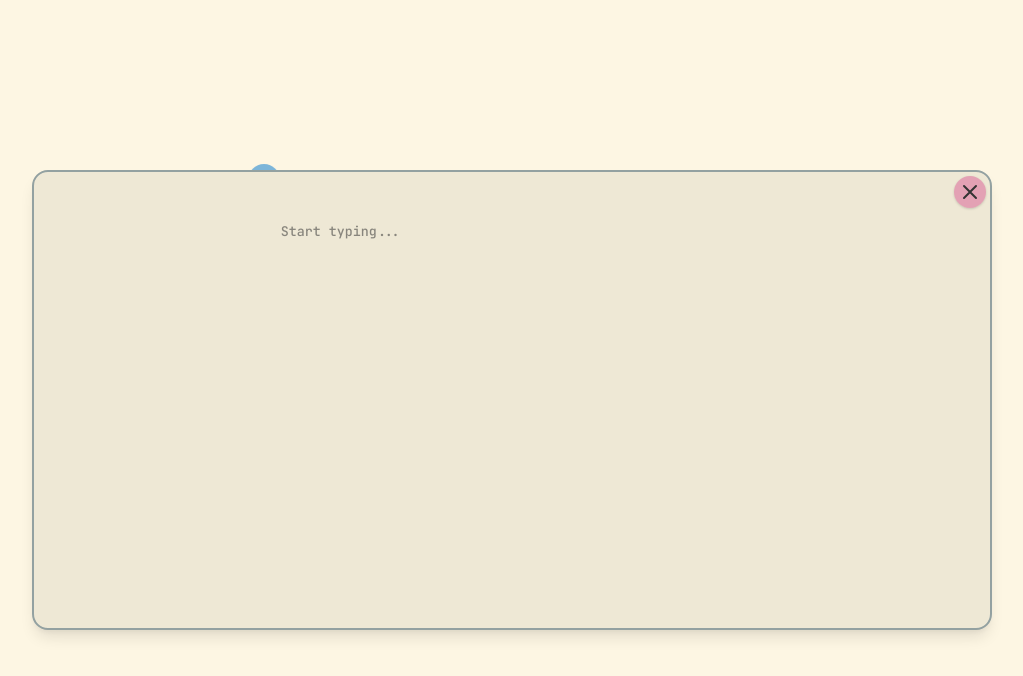
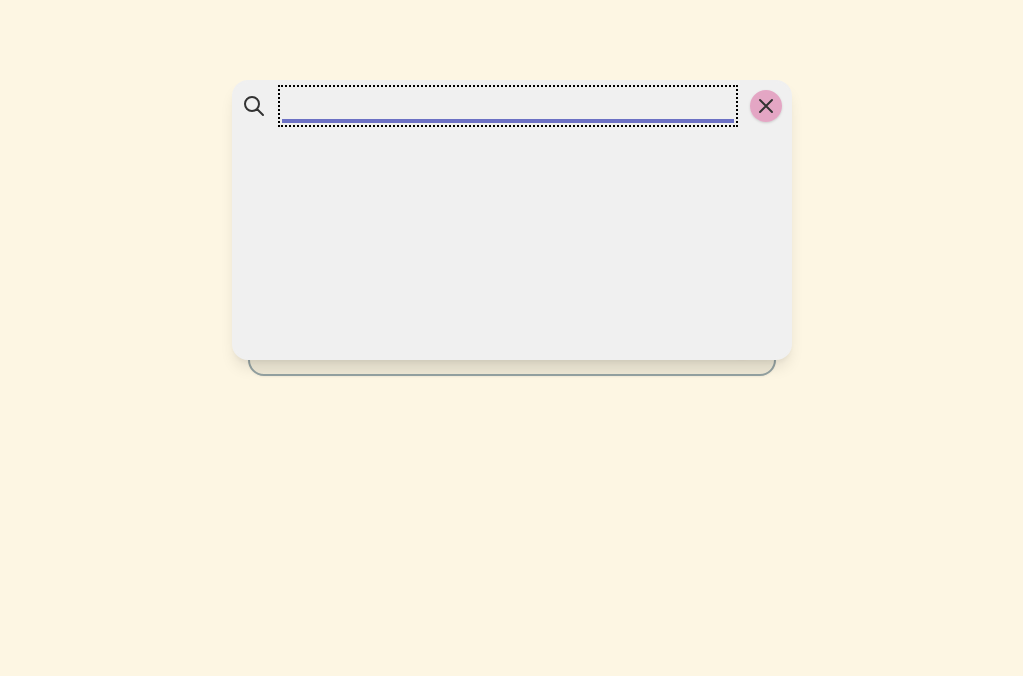
Before and after one commit to robertgorbul/detectify-coding-challenge, a Next.js app: page / in a window 1280 px wide. Both pictures are taken after a click on the button 392 px from the left and 180 px from the top of the page. Shown: the top 676 px of the page, without its empty margins (128-1151 px from the left). Built offline with nearby package versions, Linux system fonts and the light colour scheme.

Commit message:
Create SearchBar component

```diff
--- a/pages/index.tsx
+++ b/pages/index.tsx
@@ -13,9 +13,9 @@ const IndexPage: React.FC = () => (
       <link rel="shortcut icon" href="/favicon.png" />
       <title>Notes App</title>
     </Head>
-    <div className="flex justify-center items-start w-full min-h-screen">
+    <main className="flex justify-center items-start w-full min-h-screen">
       <NotesEditor />
-    </div>
+    </main>
   </>
 );
 
--- a/src/components/ActionButton/index.tsx
+++ b/src/components/ActionButton/index.tsx
@@ -14,7 +14,10 @@ export const ActionButton: React.FC<ActionButtonProps> = ({
   ...props
 }) => {
   const classes = classNames(
-    'rounded-full text-current bg-opacity-40 hover:bg-opacity-60 border-0 p-1 m-1 shadow hover:shadow-md transition-colors',
+    'rounded-full text-current border-0 transition-colors',
+    'bg-opacity-40 hover:bg-opacity-60',
+    'p-1 m-2',
+    'shadow hover:shadow-md',
     'focus:outline-none focus:ring',
     { 'bg-magenta': !color },
     color,
--- a/src/components/List/index.tsx
+++ b/src/components/List/index.tsx
@@ -14,7 +14,10 @@ export const List: React.FC<ListProps> = ({
     className
   );
   return (
-    <motion.ul className={classes} {...props}>
+    <motion.ul
+      className={classes}
+      {...props}
+    >
       {children}
     </motion.ul>
   );
--- a/src/components/ListItem/index.tsx
+++ b/src/components/ListItem/index.tsx
@@ -28,12 +28,17 @@ export const ListItem: React.FC<ListItemProps> = ({
   );
 
   return (
-    <motion.li className={classes} onClick={onClick} {...props}>
+    <motion.li
+      className={classes}
+      onClick={onClick}
+      {...props}
+    >
       <motion.div className="flex justify-between items-center">
         {children}
         {handleDelete && (
           <ActionButton
-            className="ml-auto"
+            className="ml-auto mr-0 bg-opacity-60 hover:bg-opacity-80"
+            color="bg-red"
             icon={IconPath.TRASH}
             onClick={handleDelete}
             aria-label="Delete note"
--- a/src/components/Note/Note.types.ts
+++ b/src/components/Note/Note.types.ts
@@ -1,5 +1,5 @@
 import { HTMLMotionProps } from 'framer-motion';
-import { HTMLAttributes } from 'react';
+import { HTMLAttributes, SyntheticEvent } from 'react';
 
 export type NoteItem = {
   id: string;
@@ -10,6 +10,7 @@ export type NoteItem = {
 export type NoteProps = HTMLAttributes<HTMLDivElement> &
   HTMLMotionProps<'div'> & {
     item: NoteItem;
-    onClose: () => void;
+    handleClose: () => void;
     handleChange: (item: NoteItem) => void;
+    handleDelete: (e: SyntheticEvent<HTMLButtonElement>, id: string) => void;
   };
--- a/src/components/Note/index.tsx
+++ b/src/components/Note/index.tsx
@@ -12,8 +12,9 @@ export const Note: React.FC<NoteProps> = ({
   item,
   className,
   children,
-  onClose,
+  handleClose,
   handleChange,
+  handleDelete,
   ...props
 }) => {
   const overlayRef = useRef(null);
@@ -42,7 +43,7 @@ export const Note: React.FC<NoteProps> = ({
   useEffect(() => {
     function onClickOutside(event: MouseEvent) {
       if (overlayRef?.current === event.target) {
-        onClose();
+        handleClose();
       }
     }
 
@@ -51,7 +52,7 @@ export const Note: React.FC<NoteProps> = ({
     return () => {
       document.removeEventListener('click', onClickOutside);
     };
-  }, [overlayRef.current, onClose]);
+  }, [overlayRef.current, handleClose]);
 
   return (
     <div
@@ -63,14 +64,14 @@ export const Note: React.FC<NoteProps> = ({
           className="ml-auto"
           icon={IconPath.X}
           tabIndex={TabIndexes.HIGH}
-          onClick={onClose}
+          onClick={handleClose}
           aria-label="Close note editor"
         />
         <div className="flex justify-center p-2">
           <textarea
             className="w-full max-w-text min-h-note resize-none border-0 text-current bg-transparent outline-none"
             id={item.id}
-            name="1_name"
+            name="note"
             value={item.content}
             placeholder={placeholder}
             autoFocus
@@ -79,6 +80,16 @@ export const Note: React.FC<NoteProps> = ({
             aria-label="Note editor"
           />
         </div>
+        <div className="flex items-center">
+          <ActionButton
+            className="ml-auto bg-opacity-60 hover:bg-opacity-80"
+            color="bg-red"
+            icon={IconPath.TRASH}
+            tabIndex={TabIndexes.HIGH}
+            onClick={(e) => handleDelete(e, item.id)}
+            aria-label="Close note editor"
+          />
+        </div>
       </motion.div>
     </div>
   );
--- a/src/components/NotesEditor/index.tsx
+++ b/src/components/NotesEditor/index.tsx
@@ -1,4 +1,4 @@
-import { useState, useEffect, SyntheticEvent } from 'react';
+import { useState, useEffect, useCallback, SyntheticEvent } from 'react';
 import { AnimatePresence, AnimateSharedLayout } from 'framer-motion';
 import { v4 as uuidv4 } from 'uuid';
 
@@ -6,6 +6,7 @@ import { ActionButton } from '~components/ActionButton';
 import { List } from '~components/List';
 import { ListItem } from '~components/ListItem';
 import { Note } from '~components/Note';
+import { SearchBar } from '~components/SearchBar';
 
 import { notes } from '~/src/assets/data';
 import { IconPath } from '~/src/assets/icons';
@@ -17,8 +18,9 @@ export const NotesEditor: React.FC = () => {
   const [selectedItem, setSelectedItem] = useState<NoteItem>();
   const [items, setItems] = useState<NoteItem[]>(notes);
   const [isNewItemCreated, setIsNewItemCreated] = useState<boolean>(false);
+  const [isSearchOpen, setIsSearchOpen] = useState<boolean>(false);
 
-  const handleCreate = () => {
+  const handleCreate = useCallback(() => {
     const item = {
       id: uuidv4(),
       title: 'Start typing...',
@@ -26,19 +28,34 @@ export const NotesEditor: React.FC = () => {
     };
     setItems([item, ...items]);
     setIsNewItemCreated(true);
-  };
+  }, [items]);
 
-  const handleChange = (item: NoteItem) => {
+  const handleChange = useCallback(
+    (item: NoteItem) => {
       const filteredItems = items.filter(({ id }) => item.id !== id);
 
       setSelectedItem(item);
       return setItems([item, ...filteredItems]);
-  };
+    },
+    [items]
+  );
 
-  const handleDelete = (e: SyntheticEvent<HTMLButtonElement>, id: string) => {
+  const handleDelete = useCallback(
+    (e: SyntheticEvent<HTMLButtonElement>, id: string) => {
       e.stopPropagation();
+      setSelectedItem(undefined);
       setItems(items.filter((item) => item.id !== id));
-  };
+    },
+    [items]
+  );
+
+  const onSelectedFromSearch = useCallback(
+    (item: NoteItem) => {
+      setIsSearchOpen(false);
+      setSelectedItem(item);
+    },
+    [items]
+  );
 
   useEffect(() => {
     if (isNewItemCreated) {
@@ -48,23 +65,33 @@ export const NotesEditor: React.FC = () => {
   }, [isNewItemCreated]);
 
   return (
-    <div className="w-full max-w-text my-40">
+    <section className="w-full max-w-text my-40">
       <AnimateSharedLayout type="crossfade">
+        <div className="flex items-center">
           <ActionButton
             className="ml-4 bg-opacity-60 hover:bg-opacity-80 shadow-md hover:shadow-lg"
+            color="bg-base00 dark:bg-base0 text-light"
+            icon={IconPath.SEARCH}
+            tabIndex={TabIndexes.HIGH}
+            onClick={() => setIsSearchOpen(true)}
+            aria-label="Create new note"
+          />
+          <ActionButton
+            className="ml-auto mr-4 bg-opacity-60 hover:bg-opacity-80 shadow-md hover:shadow-lg"
             color="bg-blue"
             icon={IconPath.PLUS}
             tabIndex={TabIndexes.HIGH}
             onClick={handleCreate}
             aria-label="Create new note"
           />
+        </div>
         <List>
           {items.map((item: NoteItem) => (
             <ListItem
               key={item.id}
               onClick={() => setSelectedItem(item)}
               handleDelete={(e) => handleDelete(e, item.id)}
-              layoutId={item.id}
+              layoutId={`note_${item.id}`}
               tabIndex={TabIndexes.HIGH}
             >
               {item.title}
@@ -74,14 +101,22 @@ export const NotesEditor: React.FC = () => {
         <AnimatePresence>
           {selectedItem?.id && (
             <Note
-              layoutId={selectedItem.id}
-              onClose={() => setSelectedItem(undefined)}
+              layoutId={`note_${selectedItem.id}`}
               item={selectedItem}
+              handleClose={() => setSelectedItem(undefined)}
               handleChange={handleChange}
+              handleDelete={handleDelete}
+            />
+          )}
+          {isSearchOpen && (
+            <SearchBar
+              items={items}
+              handleClose={() => setIsSearchOpen(false)}
+              handleSelect={onSelectedFromSearch}
             />
           )}
         </AnimatePresence>
       </AnimateSharedLayout>
-    </div>
+    </section>
   );
 };
--- /dev/null
+++ b/src/components/SearchBar/index.tsx
@@ -0,0 +1,116 @@
+import { ChangeEvent, useEffect, useRef, useState, useCallback } from 'react';
+import { motion } from 'framer-motion';
+import classNames from 'classnames';
+
+import { ActionButton } from '~components/ActionButton';
+import { Icon } from '~components/Icon';
+import { List } from '~components/List';
+import { ListItem } from '~components/ListItem';
+import { IconPath } from '~/src/assets/icons';
+
+import { NoteItem } from '~components/Note/Note.types';
+import { SearchBarProps } from './SearchBar.types';
+import { TabIndexes } from '~types';
+
+export const SearchBar: React.FC<SearchBarProps> = ({
+  className,
+  items,
+  handleClose,
+  handleSelect,
+  ...props
+}) => {
+  const [filteredItems, setFilteredItems] = useState<NoteItem[]>([]);
+
+  const overlayRef = useRef(null);
+
+  const classes = classNames(
+    'w-full max-w-text min-h-search text-dark dark:text-light mt-20 overflow-hidden',
+    'border-2 border-solid border-light dark:border-base1 rounded-2xl',
+    'shadow-lg',
+    'bg-light dark:bg-base1',
+    className
+  );
+
+  const onChange = useCallback(
+    (e: ChangeEvent<HTMLInputElement>) => {
+      if (!e.target.value) return setFilteredItems([]);
+
+      return setFilteredItems(
+        items.filter(
+          (item) =>
+            item.content.toLowerCase().includes(e.target.value.toLowerCase()) ||
+            item.title.toLowerCase().includes(e.target.value.toLowerCase())
+        )
+      );
+    },
+    [items]
+  );
+
+  useEffect(() => {
+    function onClickOutside(event: MouseEvent) {
+      if (overlayRef?.current === event.target) {
+        handleClose();
+      }
+    }
+
+    document.addEventListener('click', onClickOutside);
+
+    return () => {
+      document.removeEventListener('click', onClickOutside);
+    };
+  }, [overlayRef.current, handleClose]);
+
+  return (
+    <div
+      ref={overlayRef}
+      className="fixed inset-0 flex justify-center items-start"
+    >
+      <motion.div
+        className={classes}
+        initial={{ opacity: 0 }}
+        animate={{ opacity: 1 }}
+        exit={{ opacity: 0 }}
+        {...props}
+      >
+        <div className="flex justify-between items-center">
+          <div className="flex-auto flex items-center">
+            <label className="p-1 m-1" htmlFor="searchBar">
+              <Icon className="my-auto" icon={IconPath.SEARCH} />
+            </label>
+            <input
+              id="searchBar"
+              className="flex-auto text-xl mx-2 border-0 border-b-4 border-violet bg-transparent focus:outline-black"
+              type="text"
+              name="search"
+              autoFocus
+              onChange={onChange}
+            />
+          </div>
+          <ActionButton
+            icon={IconPath.X}
+            tabIndex={TabIndexes.HIGH}
+            onClick={handleClose}
+            aria-label="Close note editor"
+          />
+        </div>
+        <div className="max-h-1/2screen overflow-y-auto">
+          <List transition={{ staggerChildren: 0.07, delayChildren: 0.2 }}>
+            {filteredItems.map((item) => (
+              <ListItem
+                key={item.id}
+                initial={{ opacity: 0 }}
+                animate={{ opacity: 1 }}
+                exit={{ opacity: 0 }}
+                onClick={() => handleSelect(item)}
+                layoutId={`search_item_${item.id}`}
+                tabIndex={TabIndexes.HIGH}
+              >
+                {item.title}
+              </ListItem>
+            ))}
+          </List>
+        </div>
+      </motion.div>
+    </div>
+  );
+};
--- a/tailwind.config.js
+++ b/tailwind.config.js
@@ -51,8 +51,12 @@ module.exports = {
         text: '35em',
         content: '60rem',
       },
+      maxHeight: {
+        '1/2screen': '50vh',
+      },
       minHeight: {
         note: '50vh',
+        search: '35vh',
       },
       transitionProperty: {
         colors: 'color, background-color',
```
Also changed, not shown: src/components/SearchBar/SearchBar.types.ts (added, +11 -0 lines). Lines whose indentation alone changed are shown as unchanged.
